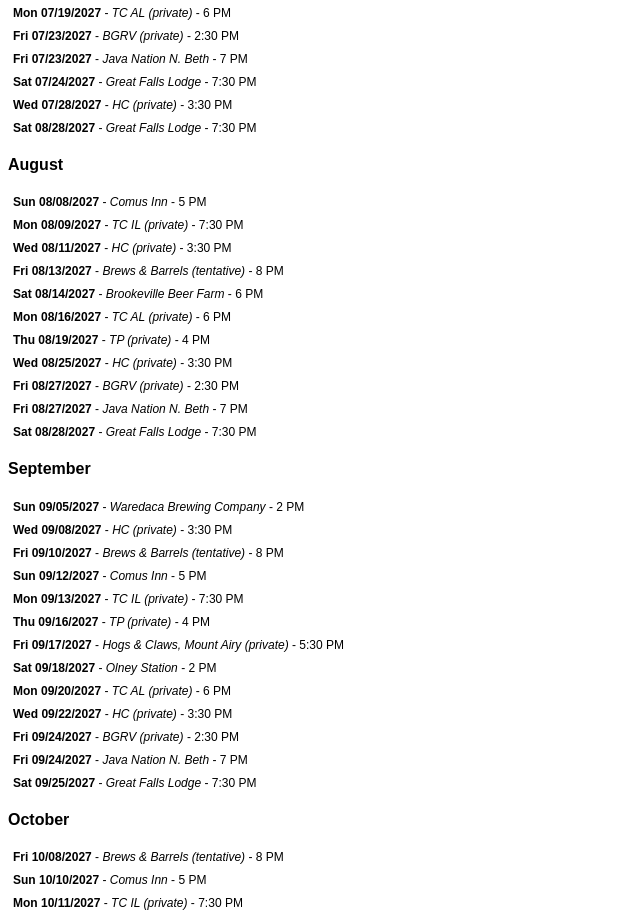
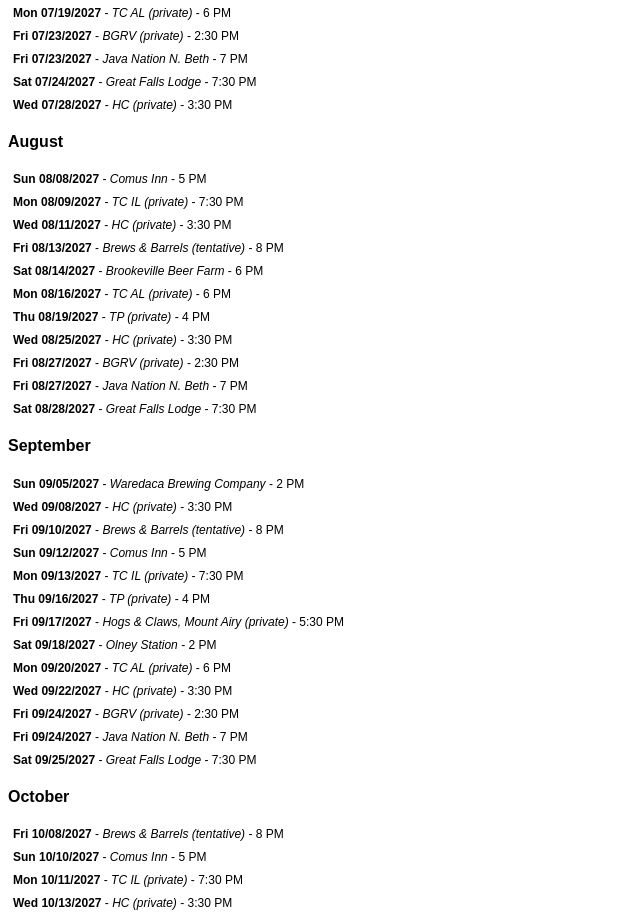
Before and after one commit to davewebermusic/davewebermusic.github.io, a plain HTML site: page DaveWeberUpcomingGigs.html in a window 1280 px wide. Shown: the part 2746-3662 px from the top of the page, without its empty margins (0-640 px from the left). Drawn offline with Linux system fonts and the light colour scheme.

Commit message:
Update DaveWeberUpcomingGigs.html

```diff
--- a/DaveWeberUpcomingGigs.html
+++ b/DaveWeberUpcomingGigs.html
@@ -181,7 +181,6 @@
 		<li><strong>Fri 07/23/2027</strong> - <em>Java Nation N. Beth</em> - 7 PM</li>
 		<li><strong>Sat 07/24/2027</strong> - <em>Great Falls Lodge</em> - 7:30 PM</li>
 		<li><strong>Wed 07/28/2027</strong> - <em>HC (private)</em> - 3:30 PM</li>
-		<li><strong>Sat 08/28/2027</strong> - <em>Great Falls Lodge</em> - 7:30 PM</li>
 	</ul>
 
 	<h4>August</h4>
```
